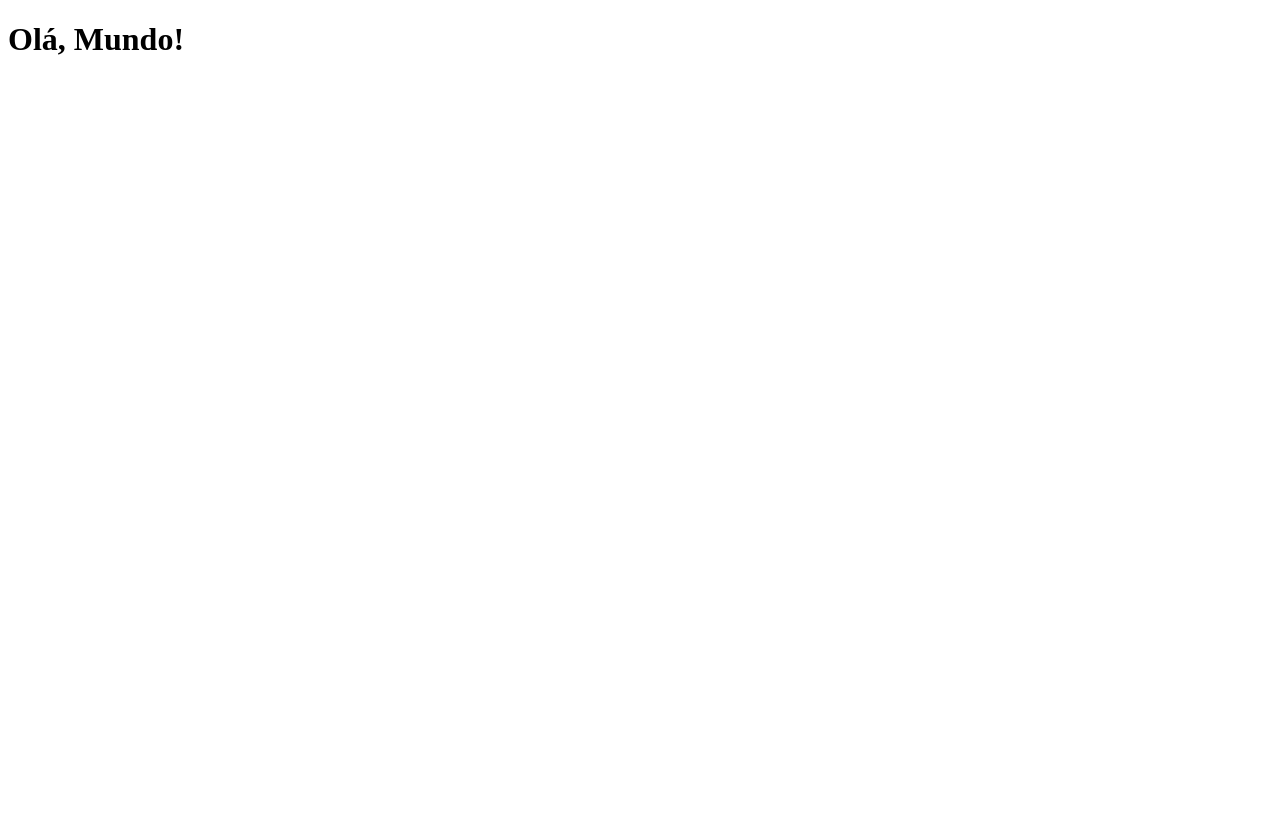
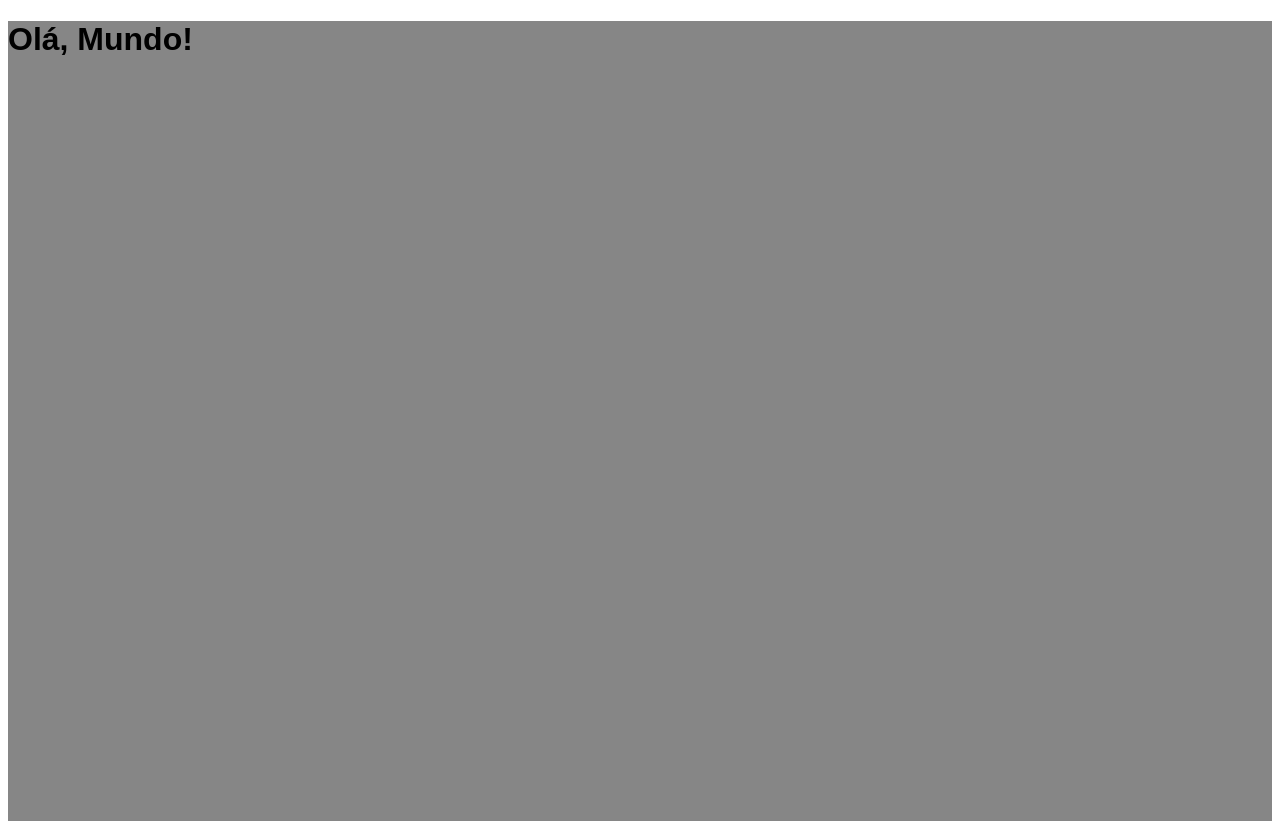
Before and after one commit to joaov17or/clone-tabnews, a Next.js app: page / in a window 1280 px wide. Before the commit the page ends 800 px from the top, so only its background shows below. Built offline with nearby package versions, Linux system fonts and the light colour scheme.

Commit message:
alterações no script

```diff
--- a/pages/index.js
+++ b/pages/index.js
@@ -1,6 +1,10 @@
 function Home() {
-    return <h1> Olá, Mundo! </h1> //criando uma apresentação;
-}
+    return (
+        <div style={{ backgroundColor: "#868686ff", height: "100vh" }}>
+            <h1 style={{ fontFamily: "Arial, sans-serif" }}> Olá, Mundo! </h1>
+        </div>
+    );
+} //criando uma apresentação;
 
 export default Home; //exportando essa função padrão para fora do arquivo;
 //export Teste2 se eu tivesse outra função
```
